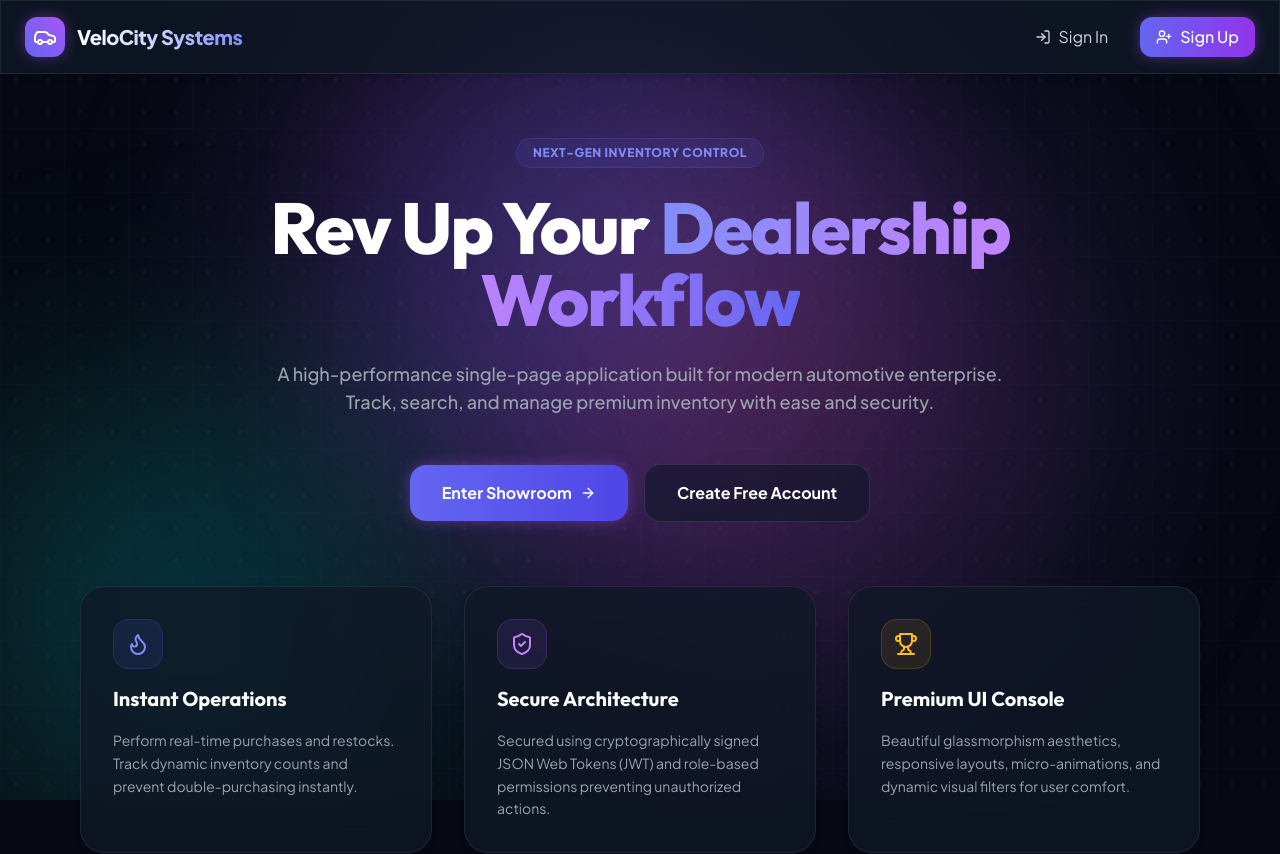
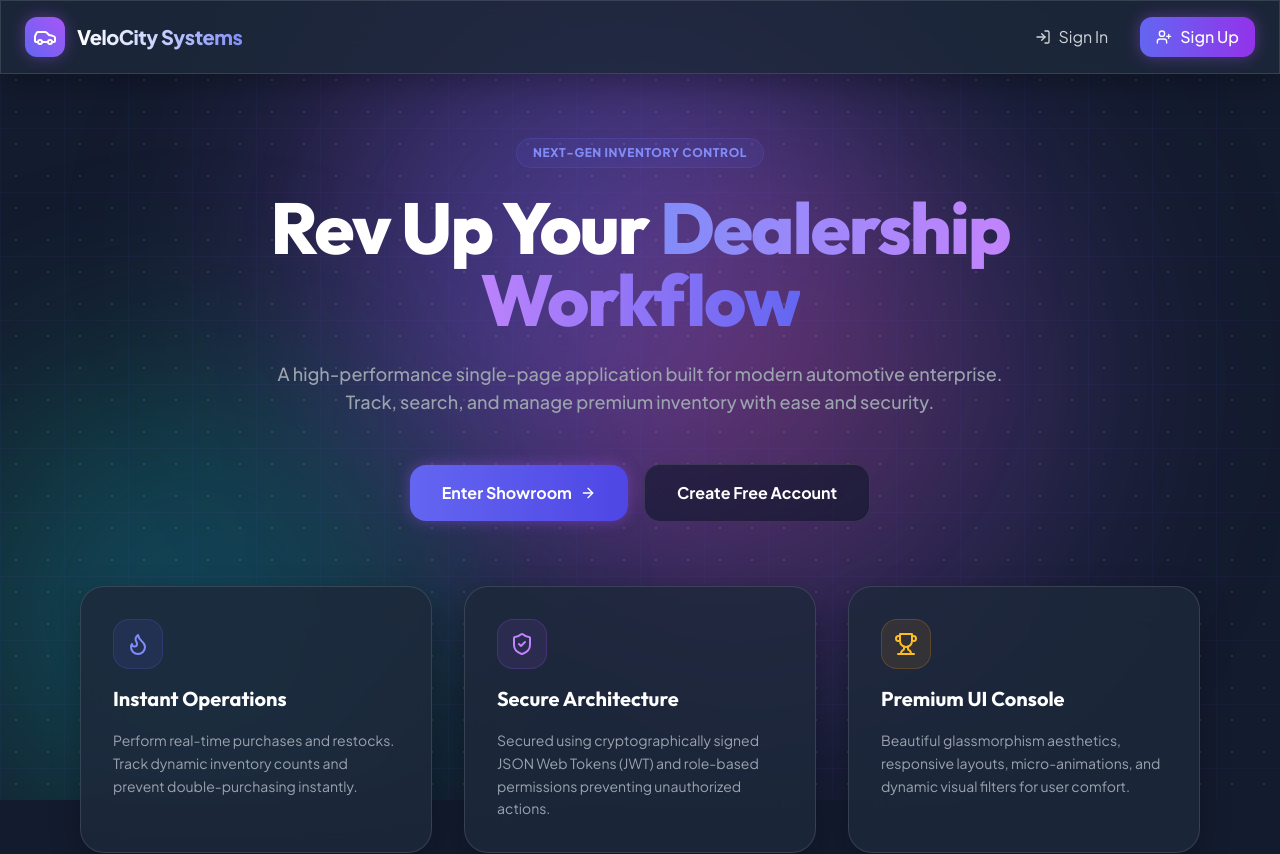
Before and after one commit to Pankaj20042112/car-inventory-system, a React (Vite) app in the folder frotend/my-react-app/: page / in a window 1280 px wide. Shown: the top 854 px of the page. Built offline with nearby package versions, Linux system fonts and the light colour scheme.

Commit message:
style(theme): apply balanced mid-tone Slate-Cobalt color palette between dark and light

```diff
--- a/frotend/my-react-app/src/App.tsx
+++ b/frotend/my-react-app/src/App.tsx
@@ -55,7 +55,7 @@ function App() {
   return (
     <AuthProvider>
       <Router>
-        <div className="relative flex flex-col min-h-screen bg-[#060913] text-gray-100 selection:bg-indigo-500/30 selection:text-white overflow-hidden">
+        <div className="relative flex flex-col min-h-screen bg-[#131b2e] text-gray-100 selection:bg-indigo-500/30 selection:text-white overflow-hidden">
           {/* Animated Colorful Background Layer */}
           <div className="colorful-bg-wrapper">
             <div className="colorful-orb-1" />
--- a/frotend/my-react-app/src/index.css
+++ b/frotend/my-react-app/src/index.css
@@ -6,14 +6,14 @@
 
 :root {
   font-family: 'Plus Jakarta Sans', system-ui, sans-serif;
-  background-color: #060913;
-  color: #f3f4f6;
+  background-color: #131b2e;
+  color: #f8fafc;
 }
 
 body {
   margin: 0;
-  background-color: #060913;
-  color: #e2e8f0;
+  background-color: #131b2e;
+  color: #f1f5f9;
   font-family: 'Plus Jakarta Sans', system-ui, -apple-system, BlinkMacSystemFont, sans-serif;
   overflow-x: hidden;
 }
@@ -23,23 +23,24 @@ h1, h2, h3, h4, h5, h6 {
   color: #ffffff;
 }
 
-/* Glassmorphism styling helpers */
+/* Glassmorphism styling helpers - Balanced Mid-tone Slate */
 .glass-panel {
-  background: rgba(17, 24, 39, 0.75);
+  background: rgba(30, 41, 59, 0.82);
   backdrop-filter: blur(20px);
   -webkit-backdrop-filter: blur(20px);
-  border: 1px solid rgba(255, 255, 255, 0.08);
+  border: 1px solid rgba(255, 255, 255, 0.12);
+  box-shadow: 0 10px 30px rgba(0, 0, 0, 0.25);
 }
 
 .glass-panel-hover:hover {
-  background: rgba(23, 32, 54, 0.88);
-  border-color: rgba(168, 85, 247, 0.4);
-  box-shadow: 0 0 25px rgba(99, 102, 241, 0.2);
+  background: rgba(30, 41, 59, 0.95);
+  border-color: rgba(168, 85, 247, 0.45);
+  box-shadow: 0 0 30px rgba(99, 102, 241, 0.25);
   transform: translateY(-3px);
   transition: all 0.3s cubic-bezier(0.4, 0, 0.2, 1);
 }
 
-/* Dynamic Animated Colorful Background Layer */
+/* Dynamic Animated Colorful Background Layer (Mid-tone Cobalt Slate) */
 .colorful-bg-wrapper {
   position: fixed;
   inset: 0;
@@ -54,8 +55,8 @@ h1, h2, h3, h4, h5, h6 {
   left: 15%;
   width: 650px;
   height: 650px;
-  background: radial-gradient(circle, rgba(99, 102, 241, 0.35) 0%, rgba(168, 85, 247, 0.2) 45%, rgba(0, 0, 0, 0) 70%);
-  filter: blur(90px);
+  background: radial-gradient(circle, rgba(99, 102, 241, 0.4) 0%, rgba(168, 85, 247, 0.25) 45%, rgba(19, 27, 46, 0) 70%);
+  filter: blur(85px);
   animation: float-slow 18s ease-in-out infinite alternate;
 }
 
@@ -65,8 +66,8 @@ h1, h2, h3, h4, h5, h6 {
   right: 10%;
   width: 700px;
   height: 700px;
-  background: radial-gradient(circle, rgba(236, 72, 153, 0.28) 0%, rgba(139, 92, 246, 0.22) 50%, rgba(0, 0, 0, 0) 70%);
-  filter: blur(100px);
+  background: radial-gradient(circle, rgba(236, 72, 153, 0.32) 0%, rgba(139, 92, 246, 0.25) 50%, rgba(19, 27, 46, 0) 70%);
+  filter: blur(95px);
   animation: float-slow-reverse 22s ease-in-out infinite alternate;
 }
 
@@ -76,8 +77,8 @@ h1, h2, h3, h4, h5, h6 {
   left: -12%;
   width: 580px;
   height: 580px;
-  background: radial-gradient(circle, rgba(14, 165, 233, 0.28) 0%, rgba(16, 185, 129, 0.18) 50%, rgba(0, 0, 0, 0) 70%);
-  filter: blur(95px);
+  background: radial-gradient(circle, rgba(14, 165, 233, 0.32) 0%, rgba(16, 185, 129, 0.22) 50%, rgba(19, 27, 46, 0) 70%);
+  filter: blur(90px);
   animation: float-diag 20s ease-in-out infinite alternate;
 }
 
@@ -85,11 +86,11 @@ h1, h2, h3, h4, h5, h6 {
   position: absolute;
   inset: 0;
   background-image:
-    radial-gradient(rgba(255, 255, 255, 0.08) 1px, transparent 1px),
-    linear-gradient(to right, rgba(99, 102, 241, 0.04) 1px, transparent 1px),
-    linear-gradient(to bottom, rgba(168, 85, 247, 0.04) 1px, transparent 1px);
+    radial-gradient(rgba(255, 255, 255, 0.12) 1px, transparent 1px),
+    linear-gradient(to right, rgba(99, 102, 241, 0.06) 1px, transparent 1px),
+    linear-gradient(to bottom, rgba(168, 85, 247, 0.06) 1px, transparent 1px);
   background-size: 32px 32px, 64px 64px, 64px 64px;
-  opacity: 0.8;
+  opacity: 0.85;
 }
 
 @keyframes float-slow {
@@ -116,12 +117,12 @@ h1, h2, h3, h4, h5, h6 {
   height: 6px;
 }
 ::-webkit-scrollbar-track {
-  background: #060913;
+  background: #131b2e;
 }
 ::-webkit-scrollbar-thumb {
-  background: #1e293b;
+  background: #334155;
   border-radius: 9999px;
 }
 ::-webkit-scrollbar-thumb:hover {
-  background: #4f46e5;
+  background: #6366f1;
 }
```
